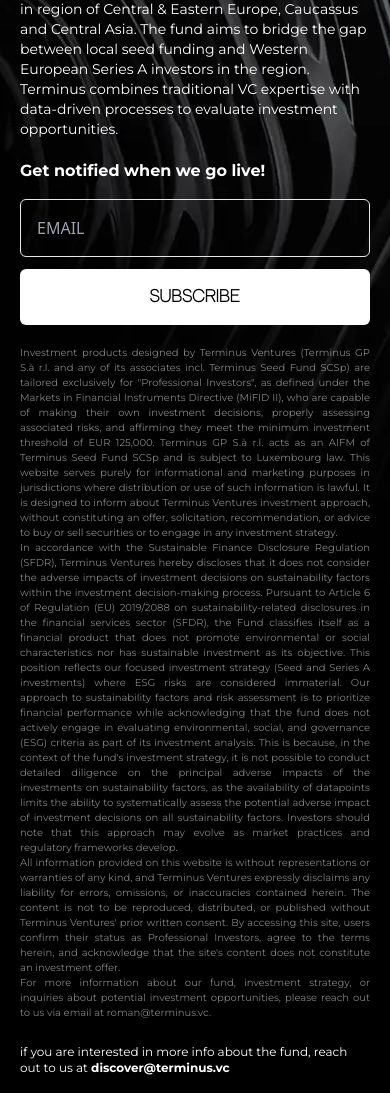
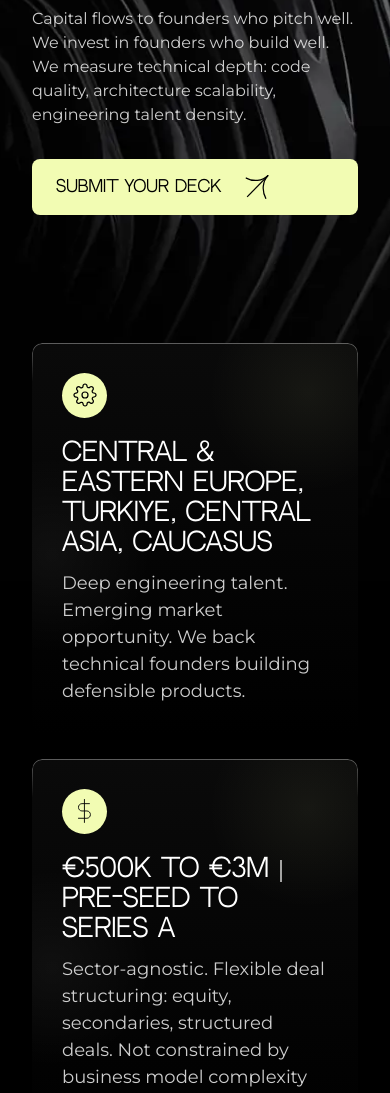
Before and after one commit to sanrree/terminus-coming-soon, a website: page index.html in a window 390 px wide. Shown: the part 263-1356 px from the top of the page. Drawn offline with nearby package versions, Linux system fonts and the light colour scheme; a script that the page names is missing; files whose address does not match are found by name.

Commit message:
feat: Revamp landing page with new content and layout
- Updated the main heading to "Predicting Outliers in Systematically Misprized Markets"
- Revised introductory text to focus on investment philosophy and technical depth
- Changed subscription button to "Submit Your Deck" linking to Kreedl
- Added a new section highlighting key features of Terminus Ventures with three feature boxes
- Introduced a "Ready to Connect?" section with a call to action
- Updated the footer with contact information and a disclaimer
- Enhanced styles for feature boxes and responsive design adjustments

style: Add new styles for feature boxes and responsive behavior

- Created styles for feature boxes including hover effects and transitions
- Defined primary color in Tailwind configuration

chore: Add new SVG icons for features and arrows

- Added new SVG icons for feature representation (01.svg, 02.svg, 03.svg, arrow.svg)

```diff
--- a/index.html
+++ b/index.html
@@ -56,30 +56,103 @@
         style="display: none; visibility: hidden"
       ></iframe
     ></noscript>
-    <div class="p-0 m-0 w-full pt-5 md:pt-10 flex-1 flex">
+    <section class="w-full pt-10 px-8 flex-1 flex">
+      <aside class="flex-1 flex flex-col xl:items-start">
+        <img class="max-w-32 md:max-w-52" src="./src/logo.svg" />
+        <h1 class="md:text-5xl text-3xl mt-10">
+          Predicting Outliers in Systematically Misprized Markets
+        </h1>
+        <p class="text-base mt-5 opacity-80">
+          Capital flows to founders who pitch well. We invest in founders who
+          build well. We measure technical depth: code quality, architecture
+          scalability, engineering talent density.
+        </p>
+
+        <a
+          id="submit-bt"
+          href="https://www.kreedl.com/terminusvc"
+          target="_blank"
+          class="bg-[#F2FCB3] mt-8 py-4 px-6 rounded-lg flex items-center gap-6 hover:gap-8 transition-all"
+        >
+          <p class="text-black neutral-face">Submit Your Deck</p>
+          <img src="./src/icons/arrow.svg" class="w-6 h-6" alt="03" />
+        </a>
+      </aside>
       <aside
-        class="px-5 flex-1 flex flex-col xl:items-start md:px-20 xl:max-w-[600px] xl:pr-0"
+        class="flex-[1.2] items-center justify-center hidden px-10 xl:flex"
       >
-        <img class="max-w-32 md:max-w-52" src="./src/logo.svg" />
-        <h1 class="md:text-7xl text-5xl mt-10">
-          Launching <br />
-          Soon
-        </h1>
-        <p class="pt-5 md:pt-5 text-sm mt-5">
-          Terminus VC is a solo GP fund led by Roman Nováček, who has built an
-          impressive track record in region of Central & Eastern Europe,
-          Caucassus and Central Asia. The fund aims to bridge the gap between
-          local seed funding and Western European Series A investors in the
-          region. Terminus combines traditional VC expertise with data-driven
-          processes to evaluate investment opportunities.
+        <img src="./src/logo.webp" />
+      </aside>
+    </section>
+    <section class="px-8 pt-32">
+      <div class="grid grid-cols-1 md:grid-cols-3 gap-6">
+        <div class="feature-box">
+          <div class="feature-box-flare feature-box-flare-1"></div>
+          <div class="feature-box-flare feature-box-flare-2"></div>
+          <div class="feature-icon">
+            <img src="./src/icons/01.svg" alt="01" />
+          </div>
+          <h2 class="feature-title">
+            Central & Eastern Europe, Türkiye, Central Asia, Caucasus
+          </h2>
+          <p class="feature-description">
+            Deep engineering talent. Emerging market opportunity. We back
+            technical founders building defensible products.
           </p>
-        <form
-          id="subscribe"
-          action="https://formspree.io/f/xeoqqnbr"
-          method="POST"
-          class="md:self-start mt-5"
+        </div>
+        <div class="feature-box">
+          <div class="feature-box-flare feature-box-flare-1"></div>
+          <div class="feature-box-flare feature-box-flare-2"></div>
+          <div class="feature-icon">
+            <img src="./src/icons/02.svg" alt="02" />
+          </div>
+          <h2 class="feature-title">€500K to €3M | Pre-Seed to Series A</h2>
+          <p class="feature-description">
+            Sector-agnostic. Flexible deal structuring: equity, secondaries,
+            structured deals. Not constrained by business model complexity or
+            perceived market size.
+          </p>
+        </div>
+        <div class="feature-box">
+          <div class="feature-box-flare feature-box-flare-1"></div>
+          <div class="feature-box-flare feature-box-2"></div>
+          <div class="feature-icon">
+            <img src="./src/icons/03.svg" alt="03" />
+          </div>
+          <h2 class="feature-title">Proprietary Infrastructure</h2>
+          <p class="feature-description">
+            Institutional-grade data infrastructure for technical evaluation.
+            Automates investment analysis across code quality, architecture
+            scalability, and engineering talent density.
+          </p>
+        </div>
+      </div>
+    </section>
+    <section class="flex md:justify-center px-8 pt-10 md:pt-28 relative">
+      <div
+        class="absolute top-0 pointer-events-none left-0 right-0 bottom-0 flex items-center justify-center"
       >
-          <p class="font-bold">Get notified when we go live!</p>
+        <div
+          class="opacity-30 aspect-[2/1] w-full max-w-4xl rounded-xl bg-[radial-gradient(ellipse_at_center,_rgba(255,255,255,0.45)_0%,_rgba(255,255,255,0.25)_30%,_rgba(255,255,255,0.12)_45%,_transparent_70%)]"
+        ></div>
+      </div>
+      <div class="flex flex-1 md:flex-initial md:justify-center flex-col">
+        <h4 class="text-lg opacity-60">Ready to Connect?</h4>
+        <div class="flex md:items-center">
+          <h3 class="md:text-6xl text-4xl pt-4">Let's Talk!</h3>
+          <div
+            class="w-16 h-16 rounded-full bg-[#F2FCB3] flex items-center justify-center ml-4"
+          >
+            <img src="./src/icons/arrow.svg" alt="03" />
+          </div>
+        </div>
+        <form action="https://api.web3forms.com/submit" method="POST">
+          <input
+            type="hidden"
+            name="access_key"
+            value="0ddea8e6-729d-49b5-9f9a-b22c2908b0ae"
+          />
+          <p class="opacity-60 mt-6">Get notified when we go live!</p>
           <input
             type="email"
             name="email"
@@ -88,78 +161,67 @@
           />
           <button
             id="submit-bt"
-            class="bg-white w-full mt-3 py-4 px-2 rounded-md"
+            class="bg-[#F2FCB3] w-full mt-3 py-4 px-2 rounded-lg"
           >
-            <p class="text-black neutral-face">subscribe</p>
+            <p class="text-black neutral-face background">subscribe</p>
           </button>
         </form>
-        <div id="post-subscribe" class="mt-10 mb-10 self-start hidden">
-          <p class="">Thanks so much for signing up!</p>
       </div>
-      </aside>
-      <aside class="flex-1 items-center justify-center hidden px-10 xl:flex">
-        <img src="./src/logo.webp" />
-      </aside>
-    </div>
-    <span class="text-[10px] opacity-50 text-justify pt-5 px-5 md:px-20">
+    </section>
+    <section class="flex flex-col justify-center px-8 pt-20 pb-8">
+      <h4>Terminus Ventures</h4>
+      <p class="mt-2 primary">discover@terminus.vc</p>
+      <hr class="opacity-10 my-5" />
+      <p>Disclaimer</p>
+      <span class="text-[10px] opacity-50 text-justify pt-5">
         Investment products designed by Terminus Ventures (Terminus GP S.à r.l.
         and any of its associates incl. Terminus Seed Fund SCSp) are tailored
-      exclusively for "Professional Investors", as defined under the Markets in
-      Financial Instruments Directive (MiFID II), who are capable of making
+        exclusively for "Professional Investors", as defined under the Markets
+        in Financial Instruments Directive (MiFID II), who are capable of making
         their own investment decisions, properly assessing associated risks, and
         affirming they meet the minimum investment threshold of EUR 125,000.
         Terminus GP S.à r.l. acts as an AIFM of Terminus Seed Fund SCSp and is
         subject to Luxembourg law. This website serves purely for informational
-      and marketing purposes in jurisdictions where distribution or use of such
-      information is lawful. It is designed to inform about Terminus Ventures
-      investment approach, without constituting an offer, solicitation,
-      recommendation, or advice to buy or sell securities or to engage in any
-      investment strategy.<br />
+        and marketing purposes in jurisdictions where distribution or use of
+        such information is lawful. It is designed to inform about Terminus
+        Ventures investment approach, without constituting an offer,
+        solicitation, recommendation, or advice to buy or sell securities or to
+        engage in any investment strategy.<br />
         In accordance with the Sustainable Finance Disclosure Regulation (SFDR),
         Terminus Ventures hereby discloses that it does not consider the adverse
         impacts of investment decisions on sustainability factors within the
         investment decision-making process. Pursuant to Article 6 of Regulation
         (EU) 2019/2088 on sustainability-related disclosures in the financial
-      services sector (SFDR), the Fund classifies itself as a financial product
-      that does not promote environmental or social characteristics nor has
-      sustainable investment as its objective. This position reflects our
-      focused investment strategy (Seed and Series A investments) where ESG
-      risks are considered immaterial. Our approach to sustainability factors
-      and risk assessment is to prioritize financial performance while
+        services sector (SFDR), the Fund classifies itself as a financial
+        product that does not promote environmental or social characteristics
+        nor has sustainable investment as its objective. This position reflects
+        our focused investment strategy (Seed and Series A investments) where
+        ESG risks are considered immaterial. Our approach to sustainability
+        factors and risk assessment is to prioritize financial performance while
         acknowledging that the fund does not actively engage in evaluating
         environmental, social, and governance (ESG) criteria as part of its
         investment analysis. This is because, in the context of the fund's
         investment strategy, it is not possible to conduct detailed diligence on
         the principal adverse impacts of the investments on sustainability
         factors, as the availability of datapoints limits the ability to
-      systematically assess the potential adverse impact of investment decisions
-      on all sustainability factors. Investors should note that this approach
-      may evolve as market practices and regulatory frameworks develop.<br />
+        systematically assess the potential adverse impact of investment
+        decisions on all sustainability factors. Investors should note that this
+        approach may evolve as market practices and regulatory frameworks
+        develop.<br />
         All information provided on this website is without representations or
         warranties of any kind, and Terminus Ventures expressly disclaims any
         liability for errors, omissions, or inaccuracies contained herein. The
         content is not to be reproduced, distributed, or published without
         Terminus Ventures' prior written consent. By accessing this site, users
-      confirm their status as Professional Investors, agree to the terms herein,
-      and acknowledge that the site's content does not constitute an investment
-      offer.<br />
+        confirm their status as Professional Investors, agree to the terms
+        herein, and acknowledge that the site's content does not constitute an
+        investment offer.<br />
         For more information about our fund, investment strategy, or inquiries
-      about potential investment opportunities, please reach out to us via email
-      at roman@terminus.vc.
+        about potential investment opportunities, please reach out to us via
+        email at roman@terminus.vc.
       </span>
-    <div
-      class="flex w-full py-4 justify-between px-5 md:px-20 mb-2 flex-col md:flex-row"
-    >
-      <!-- <a class="text-xs opacity-60 underline" href="/disclaimer.html"
-        >DISCLAIMER</a
-      > -->
-      <p class="text-xs mt-2 md:mt-0">
-        if you are interested in more info about the fund, reach out to us at
-        <a href="mailto:discover@terminus.vc"
-          ><strong>discover@terminus.vc</strong></a
-        >
-      </p>
-    </div>
+    </section>
+
     <!-- <p
       class="px-5 pt-5 pb-5 md:absolute md:right-0 md:bottom-0 opacity-50 text-sm"
     >
--- a/src/styles.css
+++ b/src/styles.css
@@ -42,3 +42,168 @@
 span {
   font-family: Montserrat;
 }
+
+.feature-box {
+  position: relative;
+  padding: 30px;
+  overflow: hidden;
+  transition: background 0.3s ease;
+  border-radius: 10px;
+  background: linear-gradient(180deg, #0A0A0A 0%, #000000 100%);
+  min-height: 350px;
+}
+
+.feature-box::before {
+  content: '';
+  position: absolute;
+  top: 0;
+  left: 0;
+  right: 0;
+  bottom: 0;
+  border-radius: 10px;
+  padding: 1px;
+  background: linear-gradient(180deg, rgba(255, 255, 255, 0.34) 0%, rgba(255, 255, 255, 0) 10%);
+  -webkit-mask:
+    linear-gradient(#fff 0 0) content-box,
+    linear-gradient(#fff 0 0);
+  -webkit-mask-composite: xor;
+  mask-composite: exclude;
+  pointer-events: none;
+  transition: background 0.3s ease;
+}
+
+.feature-box-flare {
+  position: absolute;
+  width: 200px;
+  height: 200px;
+  border-radius: 50%;
+  opacity: 0.15;
+  pointer-events: none;
+}
+
+.feature-box-flare-1 {
+  background: radial-gradient(circle, rgba(242, 252, 179, 0.4) 0%, transparent 70%);
+  top: -50px;
+  right: -50px;
+}
+
+.feature-box-flare-2 {
+  background: radial-gradient(circle, rgba(255, 255, 255, 0.3) 0%, transparent 70%);
+  bottom: 80px;
+  left: -80px;
+}
+
+.feature-icon {
+  width: 45px;
+  height: 45px;
+  background-color: #F2FCB3;
+  border-radius: 50%;
+  display: flex;
+  align-items: center;
+  justify-content: center;
+  margin-bottom: 20px;
+  transition: opacity 0.3s ease, transform 0.3s ease;
+}
+
+.feature-icon img {
+  width: 24px;
+  height: 24px;
+  object-fit: contain;
+}
+
+.feature-icon-inner {
+  width: 100%;
+  height: 100%;
+  border-radius: 50%;
+}
+
+.feature-title {
+  font-size: 30px;
+  line-height: 1.2;
+  margin: 0;
+  transition: opacity 0.3s ease;
+  position: absolute;
+  top: 95px;
+  left: 30px;
+  right: 30px;
+}
+
+.feature-description {
+  font-size: 18px;
+  line-height: 1.5;
+  opacity: 0;
+  transition: opacity 0.3s ease;
+  margin: 0;
+  position: absolute;
+  top: 95px;
+  left: 30px;
+  right: 30px;
+}
+
+.feature-box:hover {
+  background: linear-gradient(180deg, #1D1E16 0%, #000000 100%);
+}
+
+.feature-box:hover::before {
+  background: linear-gradient(180deg, rgba(242, 252, 179, 0.34) 0%, rgba(242, 252, 179, 0) 10%);
+}
+
+.feature-box:hover .feature-icon {
+  opacity: 0;
+  transform: scale(0.8);
+}
+
+.feature-box:hover .feature-title {
+  opacity: 0;
+}
+
+.feature-box:hover .feature-description {
+  opacity: 0.8;
+  max-height: 500px;
+}
+
+
+.primary {
+  color: #F2FCB3;
+}
+
+
+
+@media (max-width: 768px) {
+  .feature-box {
+    display: flex;
+    flex-direction: column;
+  }
+
+  .feature-title {
+    font-size: 25px;
+    position: static;
+    margin-bottom: 12px;
+  }
+
+  .feature-description {
+    position: static;
+    opacity: 0.8;
+  }
+
+  .feature-box:hover {
+    background: linear-gradient(180deg, #0A0A0A 0%, #000000 100%);
+  }
+
+  .feature-box:hover::before {
+    background: linear-gradient(180deg, rgba(255, 255, 255, 0.34) 0%, rgba(255, 255, 255, 0) 10%);
+  }
+
+  .feature-box:hover .feature-icon {
+    opacity: 1;
+    transform: scale(1);
+  }
+
+  .feature-box:hover .feature-title {
+    opacity: 1;
+  }
+
+  .feature-box:hover .feature-description {
+    opacity: 0.8;
+  }
+}
--- a/tailwind.config.js
+++ b/tailwind.config.js
@@ -4,7 +4,11 @@
     "./src/**/*.{html,js}", // Adjust this path based on your project structure
   ],
   theme: {
-    extend: {},
+    extend: {
+      colors: {
+        primary: "#F2FCB3",
+      },
+    },
   },
   plugins: [],
 };
```
Also changed, not shown: src/icons/01.svg (added), src/icons/02.svg (added), src/icons/03.svg (added), src/icons/arrow.svg (added), 1 other file. Lines whose indentation alone changed are shown as unchanged.
